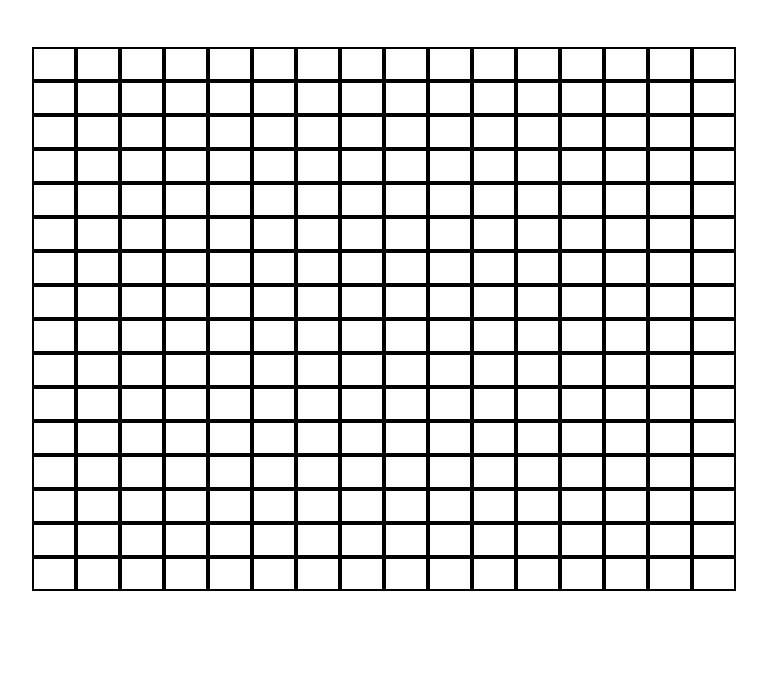
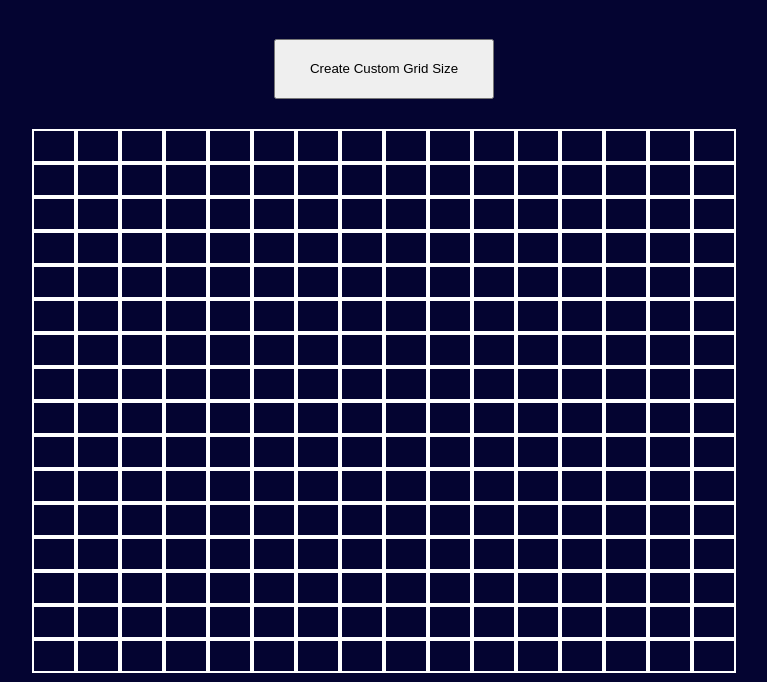
Before and after one commit to wjd19/etch-a-sketch, a plain HTML site: page index.html in a window 1280 px wide. Shown: the part 118-800 px from the top of the page, without its empty margins (256-1023 px from the left). Drawn offline with Linux system fonts and the light colour scheme.

Commit message:
complete project finished

```diff
--- a/index.html
+++ b/index.html
@@ -11,6 +11,10 @@
     <div class="heading">
         <h1>WELCOME TO...<br>THE ODIN PROJECT: Etch-a-Sketch</h1>
     </div>
-    <div id="container"></div>
+    <div class="buttonContainer">
+        <button id="btn">Create Custom Grid Size</button>
+    </div>
+    <div id="gridContainer"></div>
+
 </body>
 </html>
--- a/java.js
+++ b/java.js
@@ -1,14 +1,51 @@
-const container = document.querySelector('#container');
-container.addEventListener('mouseover', () => {
-    document.getElementById('container').style.color = "blue";
-})
-for (let i = 0; i < 16; i++) {
-    const subContainer = document.createElement('div');
-    subContainer.classList.add('subContainer');
-    container.appendChild(subContainer);
-    for (let j = 0; j < 16; j++) {
-        const grid = document.createElement('div');
-        grid.classList.add('grid');
-        subContainer.appendChild(grid);
+//get number of squares per side
+function getNumSquares() {
+    let numSquaresPerSide = prompt('How many squares per side in your grid?')
+    while (numSquaresPerSide > 100) {
+        numSquaresPerSide = prompt('You must have between 1 and 99 squares per side. Try again.');
+    }
+    return numSquaresPerSide;
+}
+
+//extra credit random color
+function generateRandomColor() {
+    let testHexVal = 0xff;
+    let maxColorVal = 0xFFFFFF;
+    let maxVal = 0xFFFFFF;
+    let randomNumber = Math.random() * maxVal;
+    randomNumber = Math.floor(randomNumber);
+    randomNumber = randomNumber.toString(16);
+    let randColor = randomNumber.padStart(6, 0);
+    return `#${randColor.toUpperCase()}`;
+}
+
+//creating grid
+const gridContainer = document.querySelector('#gridContainer');
+function createGrid(numSquaresPerSide = 16) {
+    for (let i = 0; i < numSquaresPerSide; i++) {
+        const row = document.createElement('div');
+        row.classList.add('row');
+        gridContainer.appendChild(row);
+        for (let j = 0; j < numSquaresPerSide; j++) {
+            const column = document.createElement('id');
+            column.classList.add('column');
+            row.appendChild(column);
+            column.addEventListener('mouseover', function(e) {
+                e.target.style.background = generateRandomColor();
+            })
+        }
     }
 }
+
+createGrid();
+
+//custom grid size button event listener
+const btn = document.querySelector('#btn');
+btn.addEventListener('click', () => {
+    document.getElementById('#gridContainer');
+    while (gridContainer.firstChild) {
+        gridContainer.removeChild(gridContainer.lastChild);
+    }
+    numSquaresPerSide = getNumSquares();
+    createGrid(numSquaresPerSide);
+});
--- a/style.css
+++ b/style.css
@@ -1,23 +1,34 @@
+body {
+    background-color: rgb(4, 4, 49);
+}
+
 .heading {
-    color: black;
-    font-weight: bold;
+    color: white;
+    text-align: center;
+}
+
+.buttonContainer {
+    text-align: center;
+}
+
+#btn {
+    width: 220px;
+    height: 60px;
+    margin-top: 40px;
+}
+
+#gridContainer {
+    padding-top: 30px;
+}
+
+.row {
     display: flex;
-    text-align: center;
     justify-content: center;
 }
 
-#container {
-    padding-top: 40px;
-}
-.subContainer {
-    display: flex;
-    justify-content: center;
-
-}
-
-.grid {
+.column {
     border-style: solid;
-    border-color: black;
+    border-color: white;
     border-width: 2px;
     width: 40px;
     height: 30px;
```
